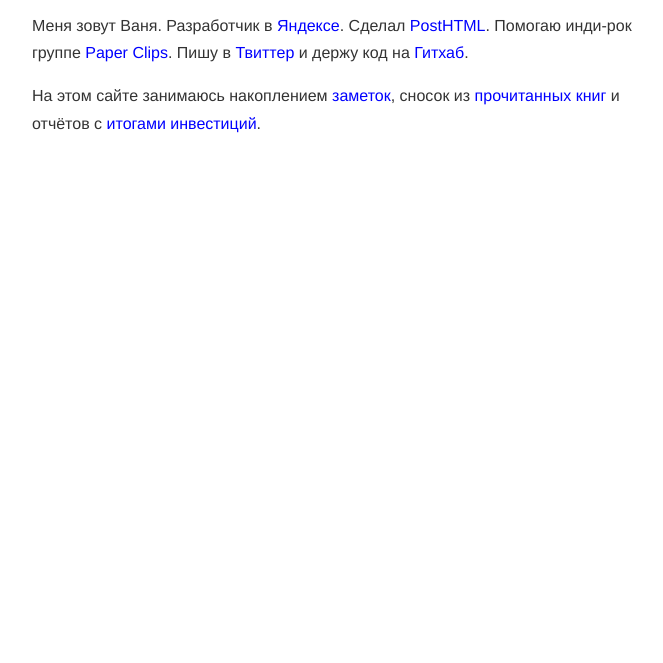
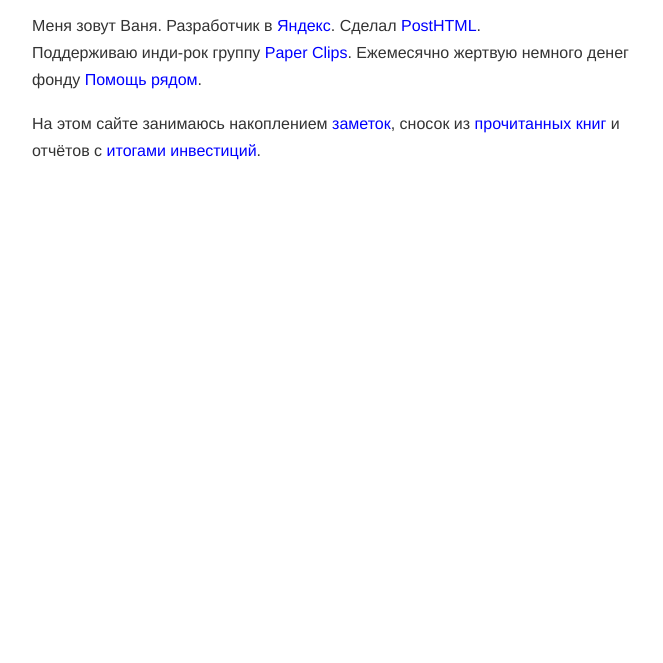
Before and after one commit to voischev/site, a website: page index.html in a window 1280 px wide. Shown: the part 137-800 px from the top of the page, without its empty margins (168-831 px from the left). Drawn offline with Linux system fonts and the light colour scheme.

Commit message:
Обновил описание

```diff
--- a/index.html
+++ b/index.html
@@ -31,7 +31,7 @@
             href="mailto:voischev.ivan@ya.ru">Почта</a>
         </nav>
         <h1>Привет</h1>
-        <p>Меня зовут Ваня. Разработчик в <a href="https://yandex.ru" target="_blank">Яндексе</a>. Сделал <a href="https://posthtml.org" target="_blank">PostHTML</a>. Помогаю инди‑рок группе <a href="https://music.yandex.ru/artist/8412682/" target="_blank">Paper Clips</a>. Пишу в <a href="https://twitter.com/voischev" target="_blank">Твиттер</a> и держу код на <a href="https://github.com/voischev" target="_blank">Гитхаб</a>.</p>
+        <p>Меня зовут Ваня. Разработчик в <a href="https://yandex.ru" target="_blank">Яндекс</a>. Сделал <a href="https://posthtml.org" target="_blank">PostHTML</a>.<br>Поддерживаю инди‑рок группу <a href="https://music.yandex.ru/artist/8412682/" target="_blank">Paper Clips</a>. Ежемесячно жертвую немного денег фонду <a href="https://help.yandex.ru" target="_blank">Помощь рядом</a>.</p>
         <p>На этом сайте занимаюсь накоплением <a href="/t/">заметок</a>, сносок из <a href="/knigi/">прочитанных книг</a> и отчётов с <a href="/invest/">итогами инвестиций</a>.</p>
     </body>
 </html>
```
